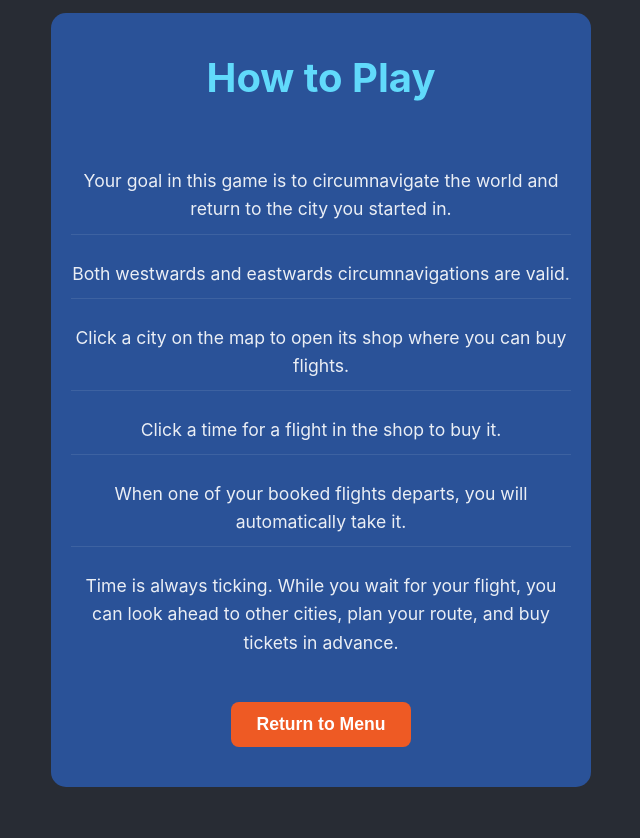
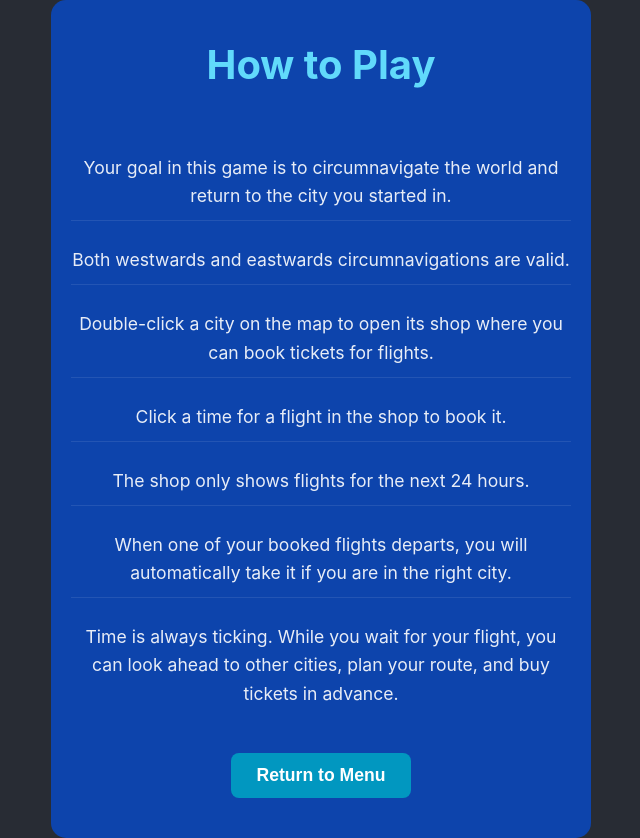
Before and after one commit to JoshJWight/gmtk_circumnavigation, a React (Create React App) app: page / in a window 1280 px wide. Both pictures are taken after a click on the button "How to Play". Shown: the whole page, without its empty margins (319-959 px from the left). Before the commit the page ends 800 px from the top, so only its background shows below. Built offline with nearby package versions, Linux system fonts and the light colour scheme; the HTML template or start-up script is replaced by a standard one.

Commit message:
win condition fix and other stuff

```diff
--- a/src/App.css
+++ b/src/App.css
@@ -39,7 +39,7 @@ main {
   gap: 20px;
   max-width: 600px;
   padding: 40px 20px;
-  background: #2a5298;
+  background: #0d44ac;
   border-radius: 15px;
   color: white;
 }
@@ -59,7 +59,7 @@ main {
 }
 
 .menu-page button {
-  background: #ee5a24;
+  background: #0197c0;
   color: white;
   border: none;
   padding: 12px 24px;
@@ -71,11 +71,7 @@ main {
 }
 
 .menu-page button:hover {
-  background: #d63031;
-}
-
-.menu-page button:active {
-  transform: translateY(0);
+  background: #61dafb;
 }
 
 /* Main menu specific styling */
@@ -86,7 +82,7 @@ main {
   gap: 25px;
   max-width: 500px;
   padding: 50px 30px;
-  background: #667eea;
+  background: #0d44ac;
   border-radius: 20px;
 }
 
@@ -99,7 +95,7 @@ main {
 }
 
 .mainmenu button {
-  background:#4ecdc4;
+  background:#0197c0;
   color: white;
   border: none;
   padding: 15px 30px;
@@ -111,7 +107,7 @@ main {
 }
 
 .mainmenu button:hover {
-  background: #26d0ce;
+  background: #61dafb;
 }
 
 /* Instructions section */
--- a/src/App.tsx
+++ b/src/App.tsx
@@ -67,9 +67,10 @@ function App(): JSX.Element {
             <div className="instructions">
               <p>Your goal in this game is to circumnavigate the world and return to the city you started in.</p>
               <p>Both westwards and eastwards circumnavigations are valid.</p>
-              <p>Click a city on the map to open its shop where you can buy flights.</p>
-              <p>Click a time for a flight in the shop to buy it.</p>
-              <p>When one of your booked flights departs, you will automatically take it.</p>
+              <p>Double-click a city on the map to open its shop where you can book tickets for flights.</p>
+              <p>Click a time for a flight in the shop to book it.</p>
+              <p>The shop only shows flights for the next 24 hours.</p>
+              <p>When one of your booked flights departs, you will automatically take it if you are in the right city.</p>
               <p>Time is always ticking. While you wait for your flight, you can look ahead to other cities, plan your route, and buy tickets in advance.</p>
             </div>
             <button onClick={() => setState("menu")}>Return to Menu</button>
--- a/src/gameTick.ts
+++ b/src/gameTick.ts
@@ -84,13 +84,11 @@ export const initializeGameState = (settings: Settings): GameState => {
         cities.push(city);
 
         for(const route of cityData.connections) {
-
-            //TODO this can get more sophisticated
-            let price = Math.round(route.distance * 0.1);
+            let price = Math.round(route.distance * 0.1) + 50;
 
             const airplaneSpeed = 900;
 
-            //but add 15 minutes for taxiing
+            //add 15 minutes for taxiing
             let duration = (route.distance / airplaneSpeed * 60) + 15;
 
             for(let day = 0; day < 5; day++) {
@@ -161,7 +159,7 @@ const gameTick = (state: GameState, setAppState:(newState: string) => void, setR
             const startCity = state.cities.find(city => city.name === flight.startCity);
             const endCity = state.cities.find(city => city.name === flight.endCity);
             if(startCity && endCity) {
-                let longitudeChange = endCity.longitude;
+                let longitudeChange = endCity.longitude - startCity.longitude;
                 //Assuming that there is no single route covering more than 180 degrees of longitude...
                 if (longitudeChange < -180) {
                     longitudeChange += 360; // Normalize longitude to be within -180 to 180
@@ -187,7 +185,7 @@ const gameTick = (state: GameState, setAppState:(newState: string) => void, setR
         (flight) => flight.startTime > newTime && flight.price <= state.balance
       );
 
-    if((newCumulativeLongitude >= 300 || newCumulativeLongitude <= -300)) {
+    if((newCumulativeLongitude >= 300 || newCumulativeLongitude <= -300) && newCurrentCity === state.startCity) {
         let timeTaken = newTime - state.startTime;
         let moneyTaken = state.startBudget - state.balance;
         setResultMessage(`Completed your journey in ${durationDisplayString(timeTaken)} for $${Math.round(moneyTaken)}.`);
```
